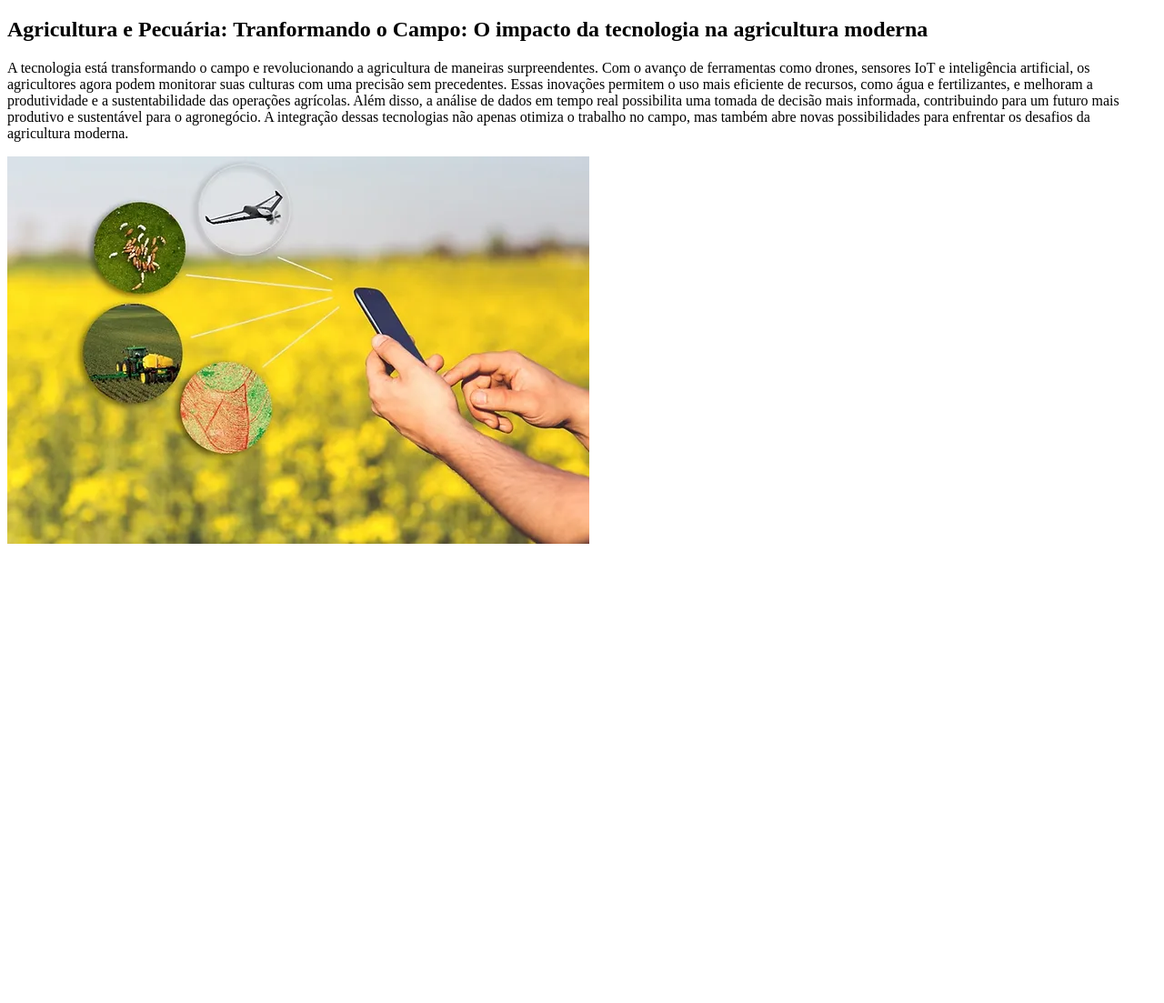
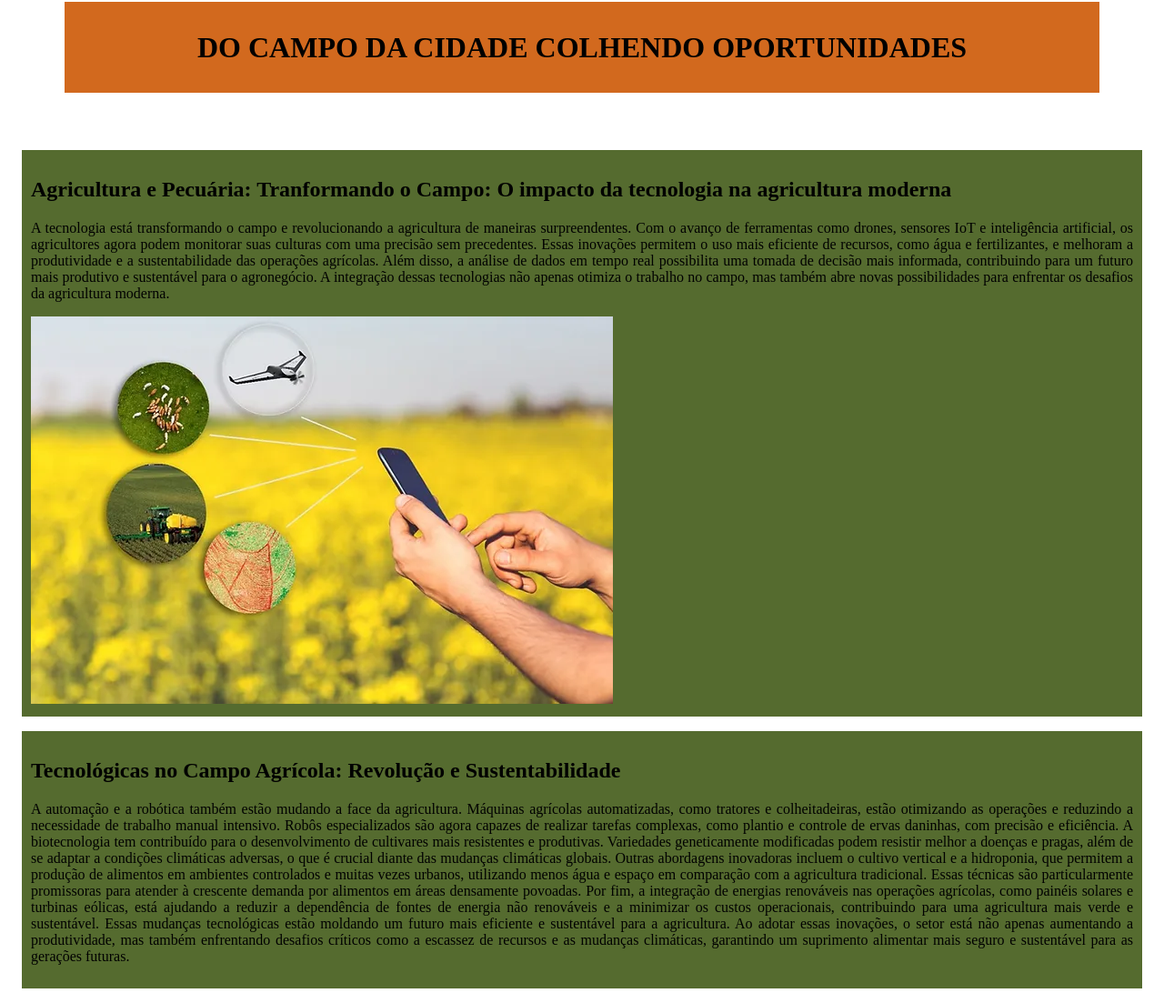
Before and after one commit to marianacristinasposito00/Agrinho2024, a plain HTML site: page index.html in a window 1280 px wide. Shown: the part 61-1164 px from the top of the page at 91% size. Before the commit the page ends 800 px from the top, so only its background shows below. Drawn offline with Linux system fonts and the light colour scheme.

Commit message:
Add files via upload

```diff
--- a/index.html
+++ b/index.html
@@ -4,6 +4,7 @@
     <meta charset="UTF-8">
     <meta name="viewport" content="width=device-width, initial-scale=1.0">
     <title>Document</title>
+    <link rel="stylesheet" href="style.css">
 </head>
 <body>
     <header class="cabeçalho">
@@ -17,3 +18,16 @@
         <img src="image.png" alt="">
 
     </section>
+
+<section class="informações">
+
+    <h1> Tecnológicas no Campo Agrícola: Revolução e Sustentabilidade  </h1>
+    <p class="informações-texto">A automação e a robótica também estão mudando a face da agricultura. Máquinas agrícolas automatizadas, como tratores e colheitadeiras, estão otimizando as operações e reduzindo a necessidade de trabalho manual intensivo. Robôs especializados são agora capazes de realizar tarefas complexas, como plantio e controle de ervas daninhas, com precisão e eficiência.
+
+        A biotecnologia tem contribuído para o desenvolvimento de cultivares mais resistentes e produtivas. Variedades geneticamente modificadas podem resistir melhor a doenças e pragas, além de se adaptar a condições climáticas adversas, o que é crucial diante das mudanças climáticas globais.
+
+        Outras abordagens inovadoras incluem o cultivo vertical e a hidroponia, que permitem a produção de alimentos em ambientes controlados e muitas vezes urbanos, utilizando menos água e espaço em comparação com a agricultura tradicional. Essas técnicas são particularmente promissoras para atender à crescente demanda por alimentos em áreas densamente povoadas.
+
+        Por fim, a integração de energias renováveis nas operações agrícolas, como painéis solares e turbinas eólicas, está ajudando a reduzir a dependência de fontes de energia não renováveis e a minimizar os custos operacionais, contribuindo para uma agricultura mais verde e sustentável.
+
+        Essas mudanças tecnológicas estão moldando um futuro mais eficiente e sustentável para a agricultura. Ao adotar essas inovações, o setor está não apenas aumentando a produtividade, mas também enfrentando desafios críticos como a escassez de recursos e as mudanças climáticas, garantindo um suprimento alimentar mais seguro e sustentável para as gerações futuras.</p>
--- a/style.css
+++ b/style.css
@@ -1,21 +1,19 @@
-.body{
- padding: 0%;
- margin: auto;
+.body {
+ padding: auto;
+margin: 0%;
 }
 
 .cabeçalho{
-
- background-color: forestgreen;
- margin: 5%;
- padding: 10px ;
- text-align: center;
-
-
+ background-color: chocolate;
+margin: 5%;
+padding: 10px;
+text-align: center;
 }
 
-.informações{
+.informações {
 
-    background-color: teal;
-
-
+background-color: darkolivegreen;
+margin: 16px;
+padding: 10px;
+text-align: justify;
 }
```
